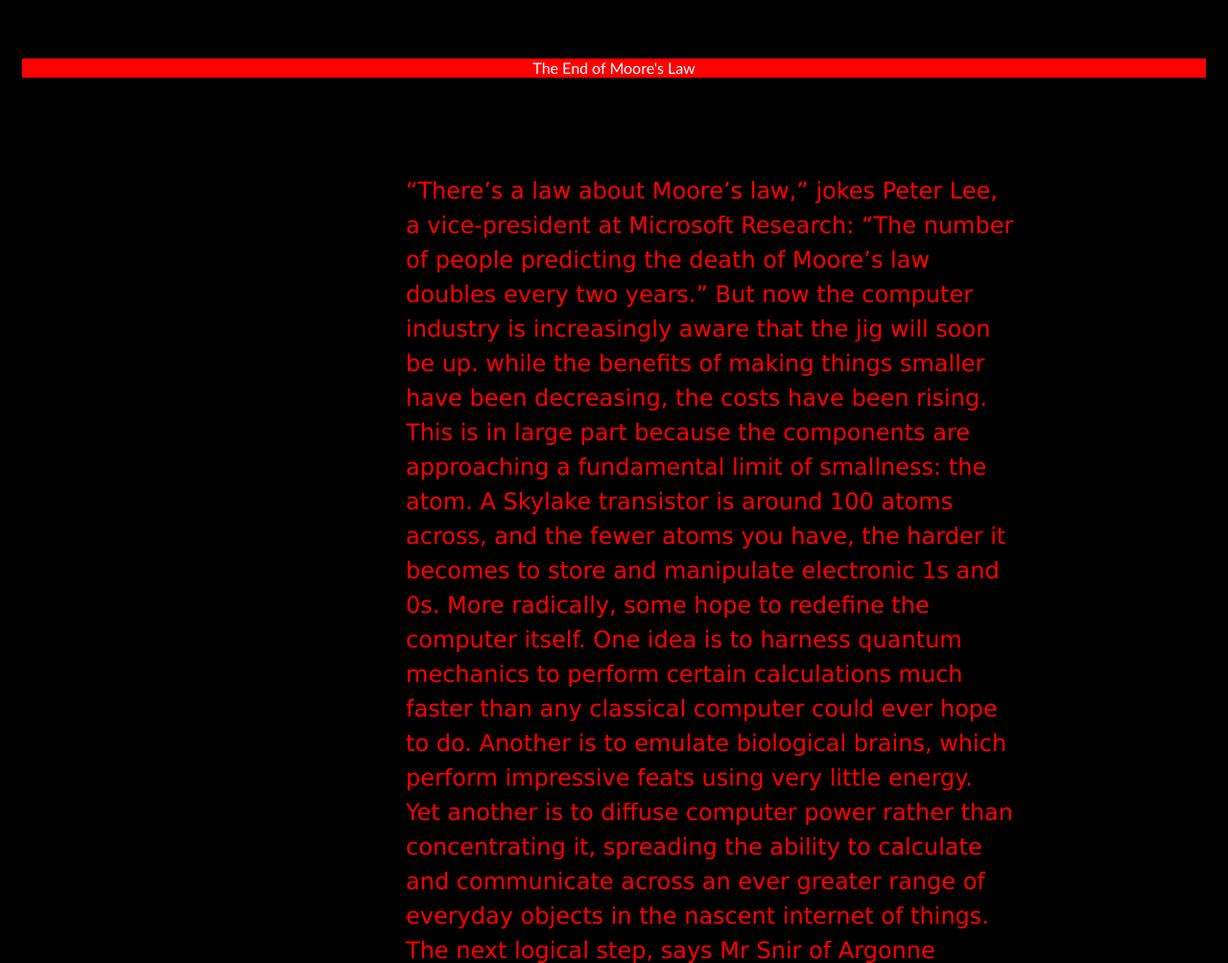
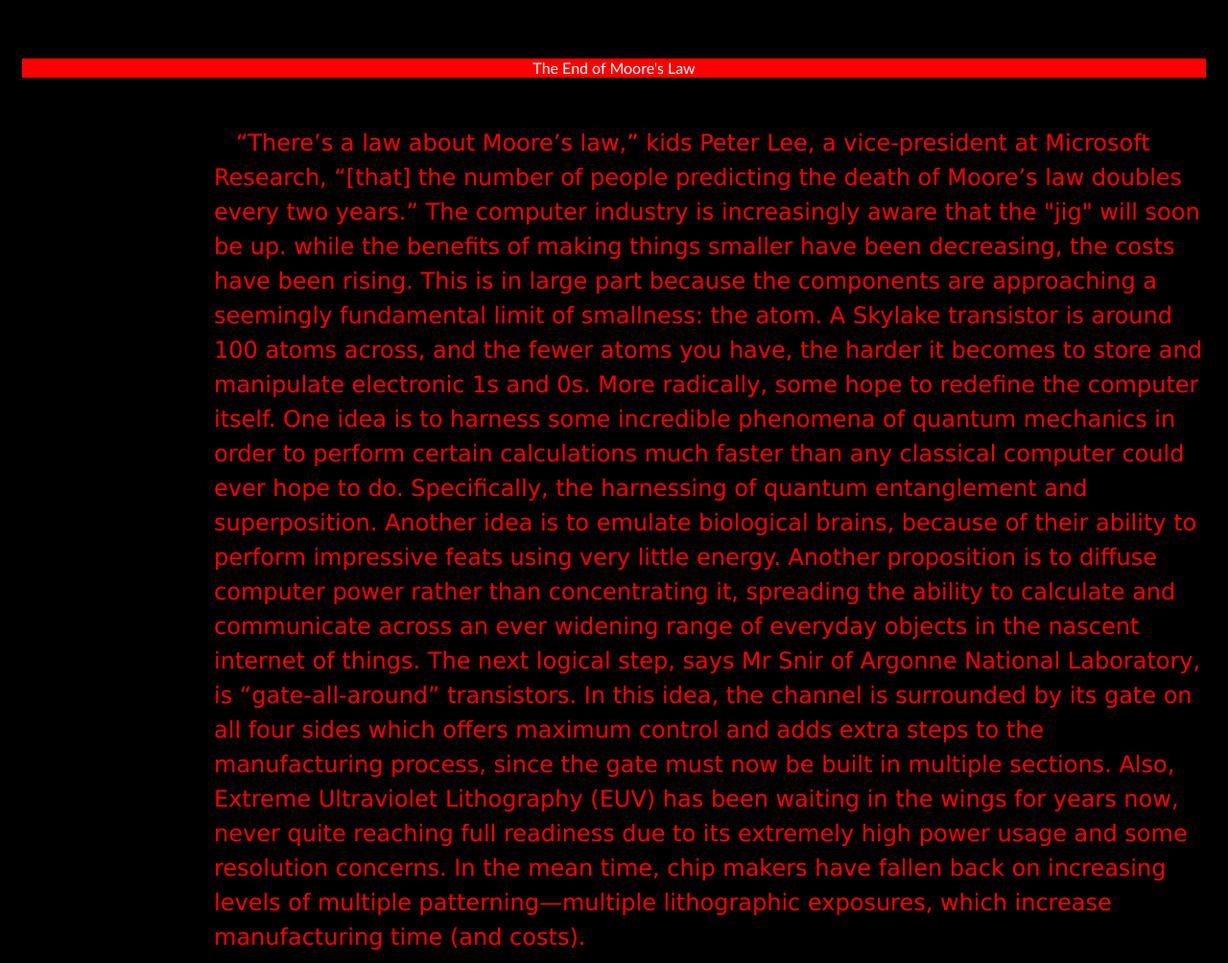
Before and after one commit to Crossu88/CS105_Group_Project, a plain HTML site: page death.html in a window 1280 px wide. Shown: the part 400-1404 px from the top of the page at 96% size. Drawn offline with nearby package versions, Linux system fonts and the light colour scheme.

Commit message:
Additional Content, Grammar fixes, Rephrasing, Syntax Alterations, & Formatting.

```diff
--- a/death.html
+++ b/death.html
@@ -37,28 +37,28 @@
 
 		<div class="block">
 				<p>
-					“There’s a law about Moore’s law,” jokes Peter Lee, a vice-president at Microsoft Research: “The number of people predicting the death of Moore’s law doubles every two years.” But now the computer industry
-					is increasingly aware that the jig will soon be up. while the benefits of making things smaller have been decreasing, the costs have been rising. This is in large part because the components are approaching
-					a fundamental limit of smallness: the atom. A Skylake transistor is around 100 atoms across, and the fewer atoms you have, the harder it becomes to store and manipulate electronic 1s and 0s. More radically,
-					some hope to redefine the computer itself. One idea is to harness quantum mechanics to perform certain calculations much faster than any classical computer could ever hope to do. Another is to emulate
-					biological brains, which perform impressive feats using very little energy. Yet another is to diffuse computer power rather than concentrating it, spreading the ability to calculate and communicate across an
-					ever greater range of everyday objects in the nascent internet of things. The next logical step, says Mr Snir of Argonne National Laboratory, is “gate-all-around” transistors, in which the channel is
-					surrounded by its gate on all four sides. That offers maximum control, but it adds extra steps to the manufacturing process, since the gate must now be built in multiple sections. As you may know, extreme
-					ultraviolet (EUV) has been waiting in the wings for years now, never quite reaching full readiness due to its extremely high power usage and some resolution concerns. In the mean time, chip makers have fallen
+					&nbsp;&nbsp;&nbsp;“There’s a law about Moore’s law,” kids Peter Lee, a vice-president at Microsoft Research, “[that] the number of people predicting the death of Moore’s law doubles every two years.” The computer industry
+					is increasingly aware that the "jig" will soon be up. while the benefits of making things smaller have been decreasing, the costs have been rising. This is in large part because the components are approaching
+					a seemingly fundamental limit of smallness: the atom. A Skylake transistor is around 100 atoms across, and the fewer atoms you have, the harder it becomes to store and manipulate electronic 1s and 0s. More radically,
+					some hope to redefine the computer itself. One idea is to harness some incredible phenomena of quantum mechanics in order to perform certain calculations much faster than any classical computer could ever hope to do. Specifically, the harnessing of quantum entanglement and superposition. Another idea is to emulate
+					biological brains, because of their ability to perform impressive feats using very little energy. Another proposition is to diffuse computer power rather than concentrating it, spreading the ability to calculate and communicate across an
+					ever widening range of everyday objects in the nascent internet of things. The next logical step, says Mr Snir of Argonne National Laboratory, is “gate-all-around” transistors. In this idea, the channel is
+					surrounded by its gate on all four sides which offers maximum control and adds extra steps to the manufacturing process, since the gate must now be built in multiple sections. Also, Extreme
+					Ultraviolet Lithography (EUV) has been waiting in the wings for years now, never quite reaching full readiness due to its extremely high power usage and some resolution concerns. In the mean time, chip makers have fallen
 					back on increasing levels of multiple patterning—multiple lithographic exposures, which increase manufacturing time (and costs).
 					<br><br>
-					Now, however, directed self-assembly (DSA)—where the patterns assemble themselves—is also getting very close to readiness. If either technology wants to be used over multiple patterning for 7nm logic, the
+					&nbsp;&nbsp;&nbsp;Now, however, directed self-assembly (DSA)—where the patterns assemble themselves—is also getting very close to readiness. If either technology wants to be used over multiple patterning for 7nm logic, the
 					ITRS says they will need to prove their readiness in the next few months.
 					<br><br>
-					for computing to continue to improve at the rate to which everyone has become accustomed, something more radical will be needed. One idea is to try to keep Moore’s law going by moving it into the third
+					&nbsp;&nbsp;&nbsp;For computing to continue to improve at the rate to which everyone has become accustomed, something more radical will be needed. One idea is to try to keep Moore’s law going by moving it into the third
 					dimension. Modern chips are essentially flat, but researchers are toying with chips that stack their components on top of each other. Even if the footprint of such chips stops shrinking, building up would
-					allow their designers to keep cramming in more components, just as tower blocks can house more people in a given area than low-rise houses. Quantum computing proposes to use the counterintuitive rules of
+					allow their designers to keep cramming in more components, just as tower blocks can house more people in a given area than low-rise houses. Quantum computing proposes to use the rules of
 					quantum mechanics to build machines that can solve certain types of mathematical problem far more quickly than any conventional computer, no matter how fast or high-tech (for many other problems, though, a
 					quantum machine would offer no advantage). Their most famous application is cracking some cryptographic codes, but their most important use may be accurately simulating the quantum subtleties of chemistry, a
-					problem that has thousands of uses in manufacturing and industry but that conventional machines find almost completely intractable. A Canadian firm called D-Wave already sells a limited quantum computer,
-					which can perform just one mathematical function, though it is not yet clear whether that specific machine is really faster than a non-quantum model. The ability to remove the hardware that does the
-					computational heavy lifting from the hunk of plastic with which users actually interact – known as “cloud computing” – will be one of the most important ways for the industry to blunt the impact of the
-					demise of Moore’s law. Unlike a smartphone or a PC, which can only grow so large, data centres can be made more powerful simply by building them bigger. As the world’s demand for computing continues to
+					problem that has thousands of uses in manufacturing and industry, but that conventional machines find almost completely intractable. A Canadian firm called "D-Wave" presently sells a limited quantum computer,
+					which can perform just one mathematical function. However, it is not yet clear whether that specific machine is really faster than a non-quantum model. The ability to remove the hardware that does the
+					computational heavy-lifting from the hunk of plastic with which users actually interact – known as “cloud computing” – will be one of the most important ways for the industry to blunt the impact of the
+					demise of Moore’s law. Unlike a smartphone or a PC, which can only grow so large, data centers can be made more powerful simply by building them bigger. As the world’s demand for computing continues to
 					expand, an increasing proportion of it will take place in shadowy warehouses hundreds of miles from the users who are being served.
 				</p>
 		</div>
--- a/style1.css
+++ b/style1.css
@@ -19,7 +19,9 @@
 }
 
 .block {
-	margin: 100px 200px 100px 200px;
+	margin-top: 50px;
+    text-align: left;
+
 }
 
 h1 {
```
Also changed, not shown: impactsofmooreslaw.html (+10 -12 lines), whatwasmooreslaw.html (+8 -8 lines).
